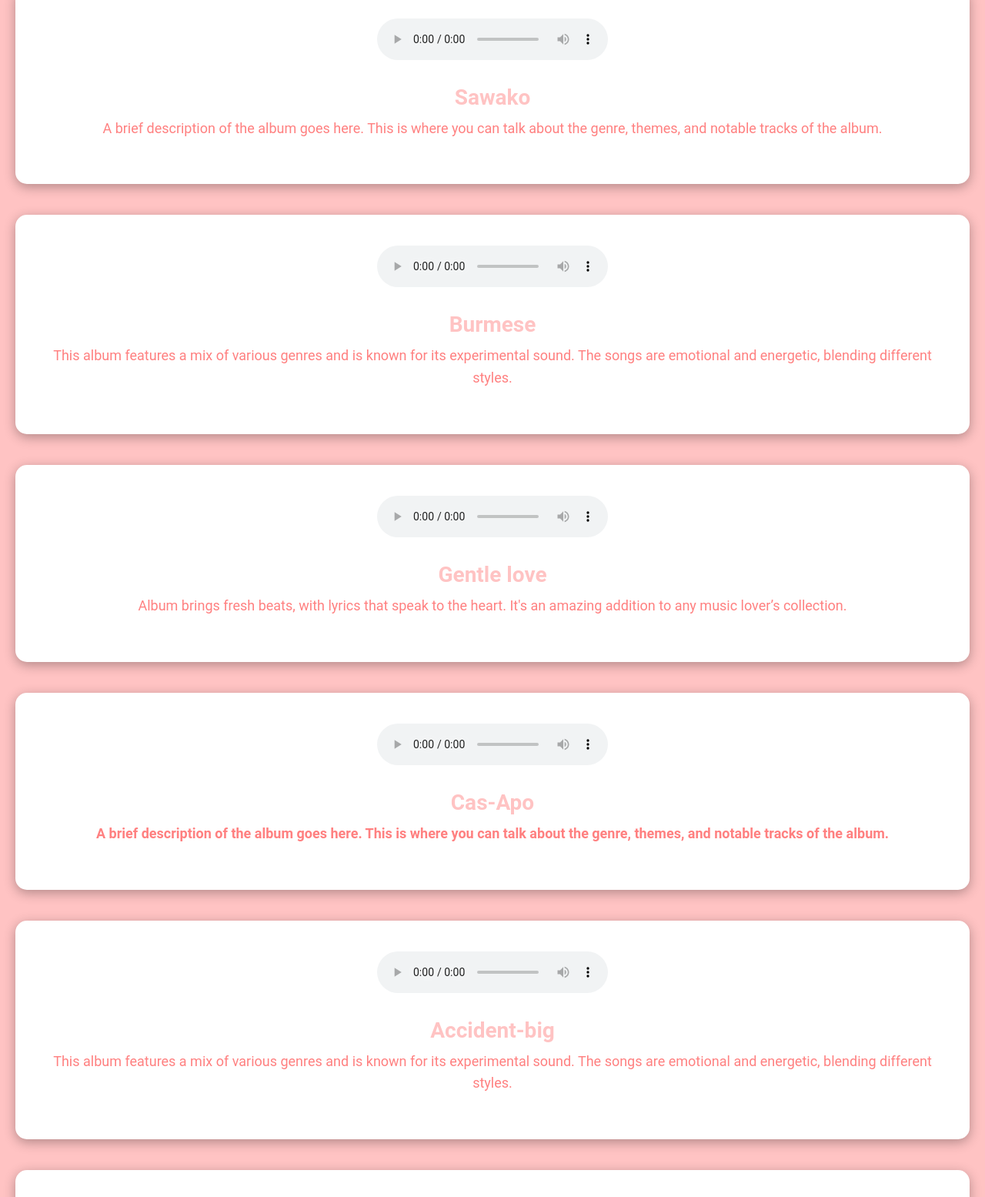
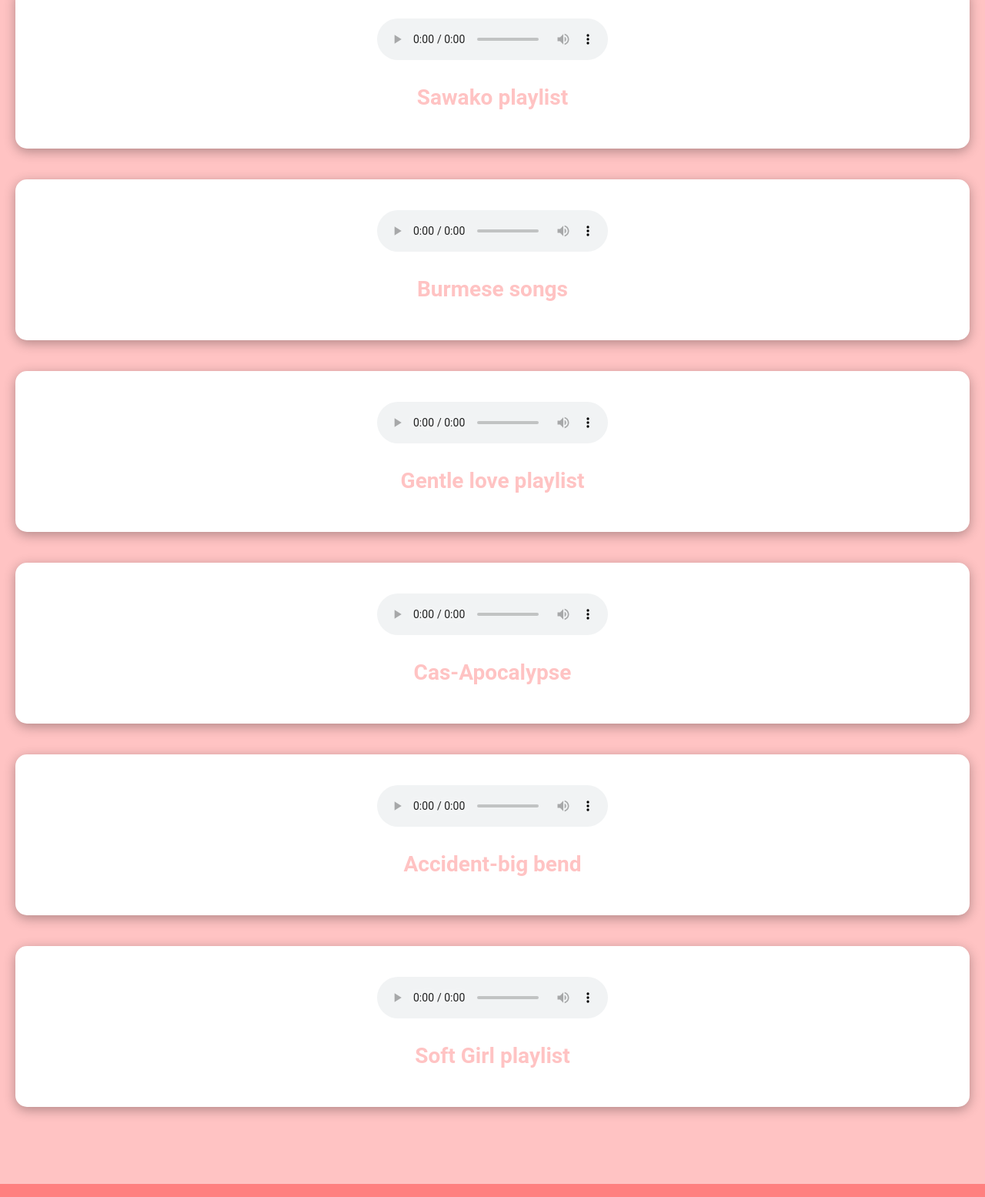
Before and after one commit to Yadanar410/Y7-Crimson-ICT-Pbl-by-Crimson-Orchid, a plain HTML site: page music.html in a window 1280 px wide. Shown: the part 335-1890 px from the top of the page at 77% size. Drawn offline with Linux system fonts and the light colour scheme.

Commit message:
Add files via upload

```diff
--- a/music.html
+++ b/music.html
@@ -99,8 +99,7 @@
             <audio controls>
                 <Source src="Music/Sawako playlist.mp3" type="audio/mpeg">
             </audio>
-                <h3>Sawako</h3>
-                <p>A brief description of the album goes here. This is where you can talk about the genre, themes, and notable tracks of the album.</p>
+                <h3>Sawako playlist</h3>
 
         </div>
 
@@ -108,8 +107,7 @@
             <audio controls>
                 <Source src="Music/Burmese songs .mp3" type="audio/mpeg">
             </audio>
-            <h3>Burmese</h3>
-            <p>This album features a mix of various genres and is known for its experimental sound. The songs are emotional and energetic, blending different styles.</p>
+            <h3>Burmese songs</h3>
 
         </div>
 
@@ -117,8 +115,7 @@
             <audio controls>
                 <Source src="Music/gentle love    𖦹 ᡣ𐭩   soft playlist.mp3" type="audio/mpeg">
             </audio>
-            <h3>Gentle love</h3>
-            <p>Album brings fresh beats, with lyrics that speak to the heart. It's an amazing addition to any music lover’s collection.</p>
+            <h3>Gentle love playlist</h3>
 
         </div>
 
@@ -126,25 +123,23 @@
             <audio controls>
                 <Source src="Music/Cas-Apocalypse .mp3" type="audio/mpeg">
             </audio>
-            <h3>Cas-Apo</calypse>
-            <p>A brief description of the album goes here. This is where you can talk about the genre, themes, and notable tracks of the album.</p>
+            <h3>Cas-Apocalypse </calypse>
+
         </div>
 
         <div class="album">
             <audio controls>
                 <Source src="Music/Accident-Big Bag& Mary.mp3" type="audio/mpeg">
             </audio>
-            <h3>Accident-big</h3>
-            <p>This album features a mix of various genres and is known for its experimental sound. The songs are emotional and energetic, blending different styles.</p>
+            <h3>Accident-big bend</h3>
+
         </div>
 
         <div class="album">
             <audio controls>
                 <Source src="Music/𓇼  𓏲soft girl playlist  .mp3" type="audio/mpeg">
             </audio>
-            <h3>Soft Girl</h3>
-            <p>Album brings fresh beats, with lyrics that speak to the heart. It's an amazing addition to any music lover’s collection.</p>
-
+            <h3>Soft Girl playlist</h3>
         </div>
     </div>
 
```
Also changed, not shown: About us.html (+33 -1 lines), index.html (+1 -9 lines).
